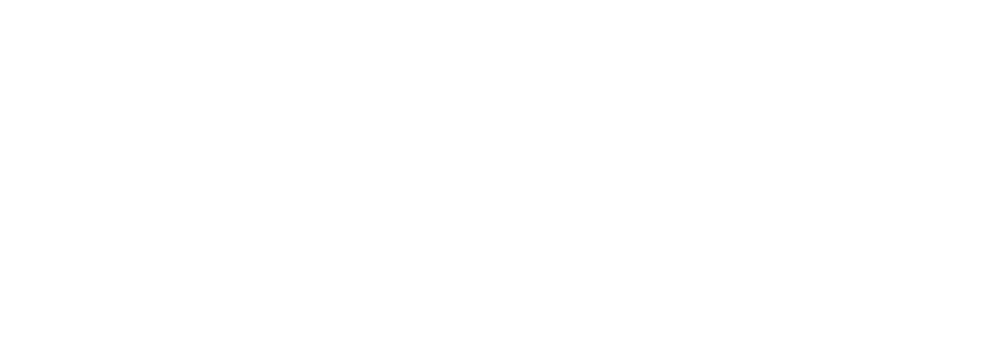
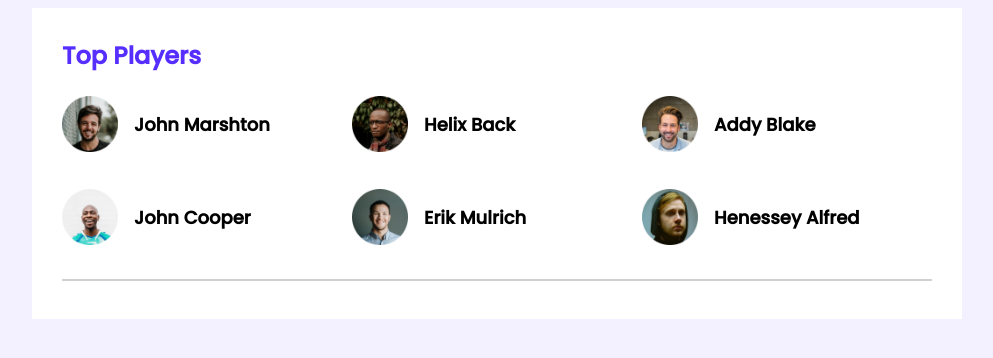
Before and after one commit to shohan-pherones/leaderboard, a plain HTML site: page index.html in a window 1280 px wide. Shown: the whole page, without its empty margins (143-1136 px from the left). Drawn offline with Linux system fonts and the light colour scheme.

Commit message:
section one

```diff
--- a/index.html
+++ b/index.html
@@ -5,8 +5,50 @@
     <meta http-equiv="X-UA-Compatible" content="IE=edge">
     <meta name="viewport" content="width=device-width, initial-scale=1.0">
     <title>Leader Board</title>
+    <!-- stylesheet -->
+    <link rel="stylesheet" href="./styles/style.css">
 </head>
 <body>
+    <!-- header start -->
+    <header>
 
+    </header>
+    <!-- header end -->
+
+    <main>
+        <!-- top players and top blogs -->
+        <section class="container">
+            <div class="top-players">
+                <h2 class="section-title">Top Players</h2>
+                <div class="players">
+                    <div class="player">
+                        <img src="./images/players/player-1.png" alt="">
+                        <h3 class="player-name">John Marshton</h3>
+                    </div>
+                    <div class="player">
+                        <img src="./images/players/player-2.png" alt="">
+                        <h3 class="player-name">Helix Back</h3>
+                    </div>
+                    <div class="player">
+                        <img src="./images/players/player-3.png" alt="">
+                        <h3 class="player-name">Addy Blake</h3>
+                    </div>
+                    <div class="player">
+                        <img src="./images/players/player-4.png" alt="">
+                        <h3 class="player-name">John Cooper</h3>
+                    </div>
+                    <div class="player">
+                        <img src="./images/players/player-5.png" alt="">
+                        <h3 class="player-name">Erik Mulrich</h3>
+                    </div>
+                    <div class="player">
+                        <img src="./images/players/player-6.png" alt="">
+                        <h3 class="player-name">Henessey Alfred</h3>
+                    </div>
+                </div>
+            </div>
+            <hr>
+        </section>
+    </main>
 </body>
 </html>
--- /dev/null
+++ b/styles/style.css
@@ -0,0 +1,49 @@
+/* fonts */
+@import url('https://fonts.googleapis.com/css2?family=Poppins:wght@500&display=swap');
+
+/* common styles */
+body{
+    font-family: 'Poppins', sans-serif;
+    background-color: #f3f1ff;
+}
+main{
+    display: flex;
+    justify-content: center;
+}
+.container{
+    background-color: #ffffff;
+    width: 870px;
+    padding: 30px;
+}
+hr{
+    border: 1px solid #d1d1d1;
+}
+
+/* top  players style */
+.top-players{
+    margin-bottom: 30px;
+}
+.section-title{
+    color: #562eff;
+    font-size: 24;
+    margin-top: 0;
+}
+.players{
+    display: grid;
+    /* grid-template-columns: 1fr 1fr 1fr; */
+    grid-template-columns: repeat(3, 1fr);
+    grid-row-gap: 30px;
+}
+.player{
+    display: flex;
+    align-items: center;
+}
+.player img{
+    width: 56px;
+    height: 56px;
+
+}
+.player-name{
+    margin-left: 16px;
+    font-size: 18px;
+}
```
